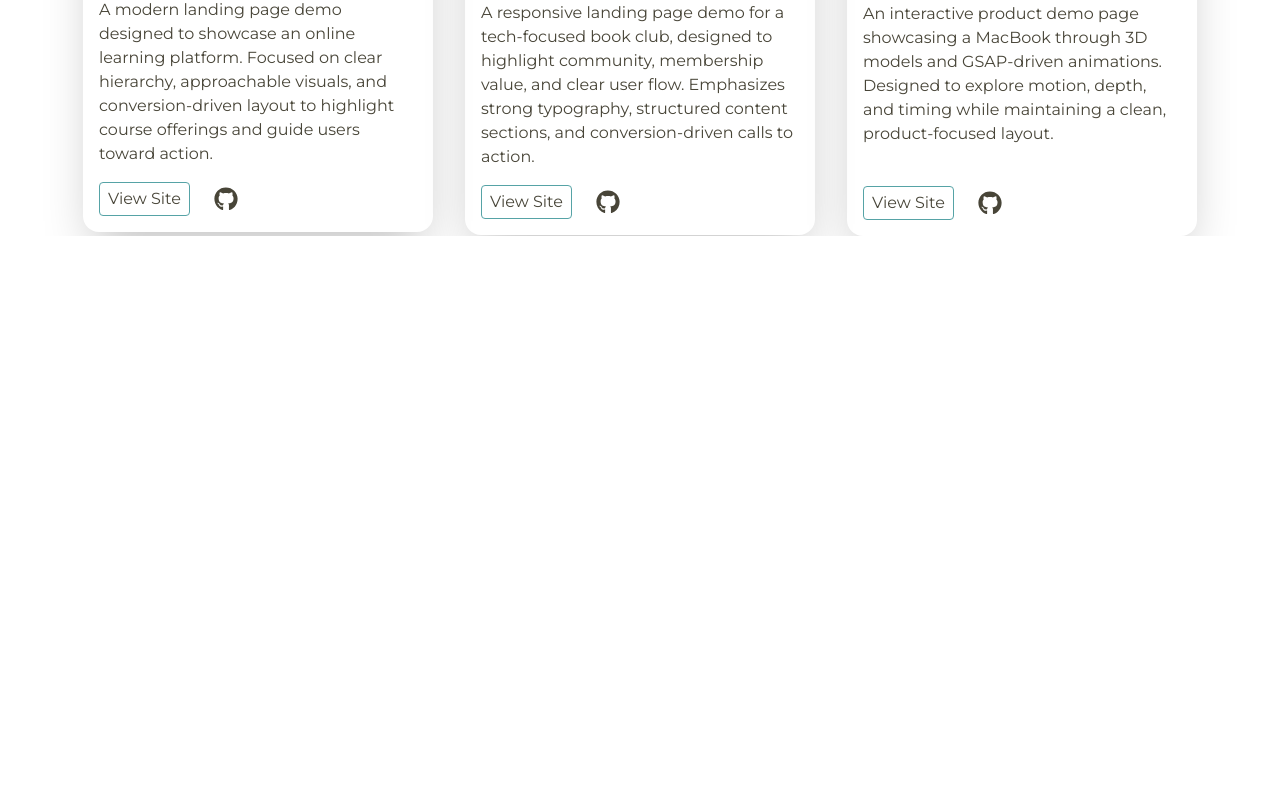
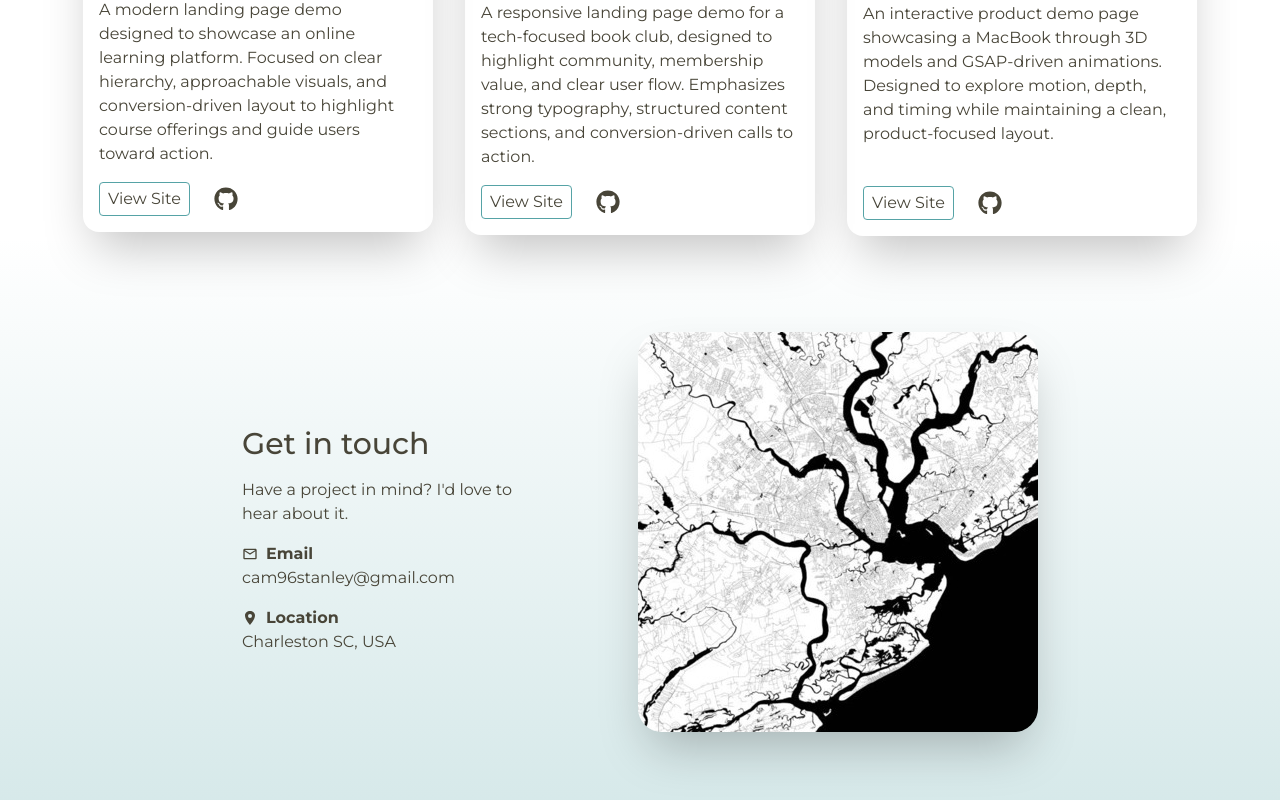
Before and after one commit to Cam96stanley/portfolio-hostinger, a React (Vite) app: page / in a window 1280 px wide. Shown: the part 1573-2373 px from the top of the page. Before the commit the page ends 1809 px from the top, so only its background shows below. Built offline with nearby package versions, Linux system fonts and the light colour scheme.

Commit message:
Implemented contact section

```diff
--- a/src/App.jsx
+++ b/src/App.jsx
@@ -3,6 +3,7 @@ import Hero from "./components/hero/Hero";
 import About from "./components/about/About";
 import Skills from "./components/skills/Skills";
 import Projects from "./components/projects/Projects";
+import Contact from "./components/contact/Contact";
 
 function App() {
   return (
@@ -12,6 +13,7 @@ function App() {
       <About />
       <Skills />
       <Projects />
+      <Contact />
     </>
   );
 }
--- /dev/null
+++ b/src/components/contact/Contact.jsx
@@ -0,0 +1,40 @@
+import { MdOutlineEmail } from "react-icons/md";
+import { IoLocationSharp } from "react-icons/io5";
+import map from "../../assets/map.jpg";
+
+export default function Contact() {
+  return (
+    <section
+      id="contact"
+      className="py-24 px-4 bg-accent-gradient flex justify-center items-center gap-8 lg:gap-24"
+    >
+      <div>
+        <h2 className="text-3xl font-medium py-4">Get in touch</h2>
+        <p className="w-[300px]">
+          Have a project in mind? I'd love to hear about it.
+        </p>
+        <div className="py-4">
+          <div className="flex items-center gap-2">
+            <MdOutlineEmail />
+            <p className="font-bold">Email</p>
+          </div>
+          <p>cam96stanley@gmail.com</p>
+        </div>
+        <div>
+          <div className="flex items-center gap-2">
+            <IoLocationSharp />
+            <p className="font-bold">Location</p>
+          </div>
+          <p>Charleston SC, USA</p>
+        </div>
+      </div>
+      <div className="hidden md:block">
+        <img
+          src={map}
+          alt="Map of Charleston"
+          className="rounded-3xl shadow-2xl"
+        />
+      </div>
+    </section>
+  );
+}
```
Also changed, not shown: src/assets/map.jpg (added).
